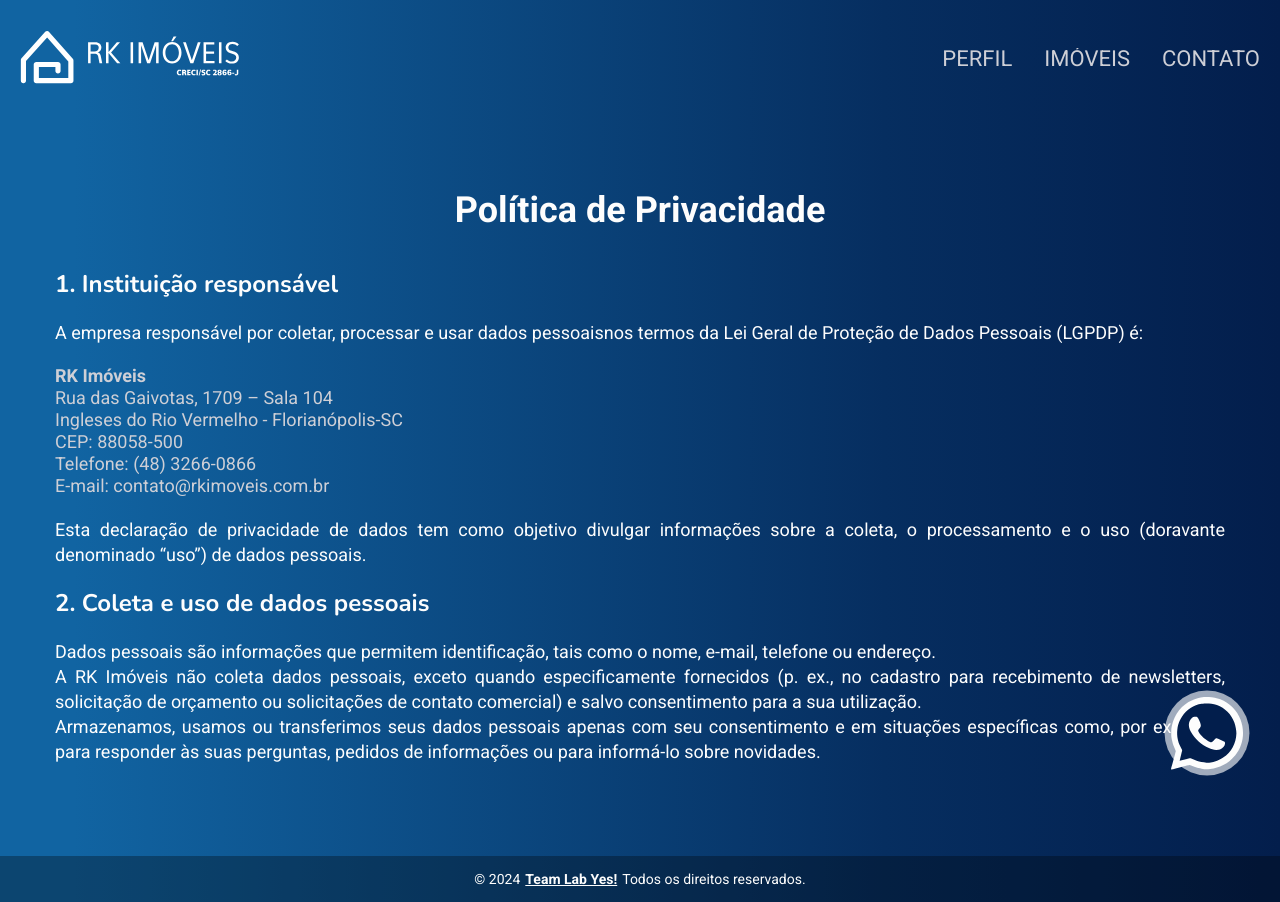
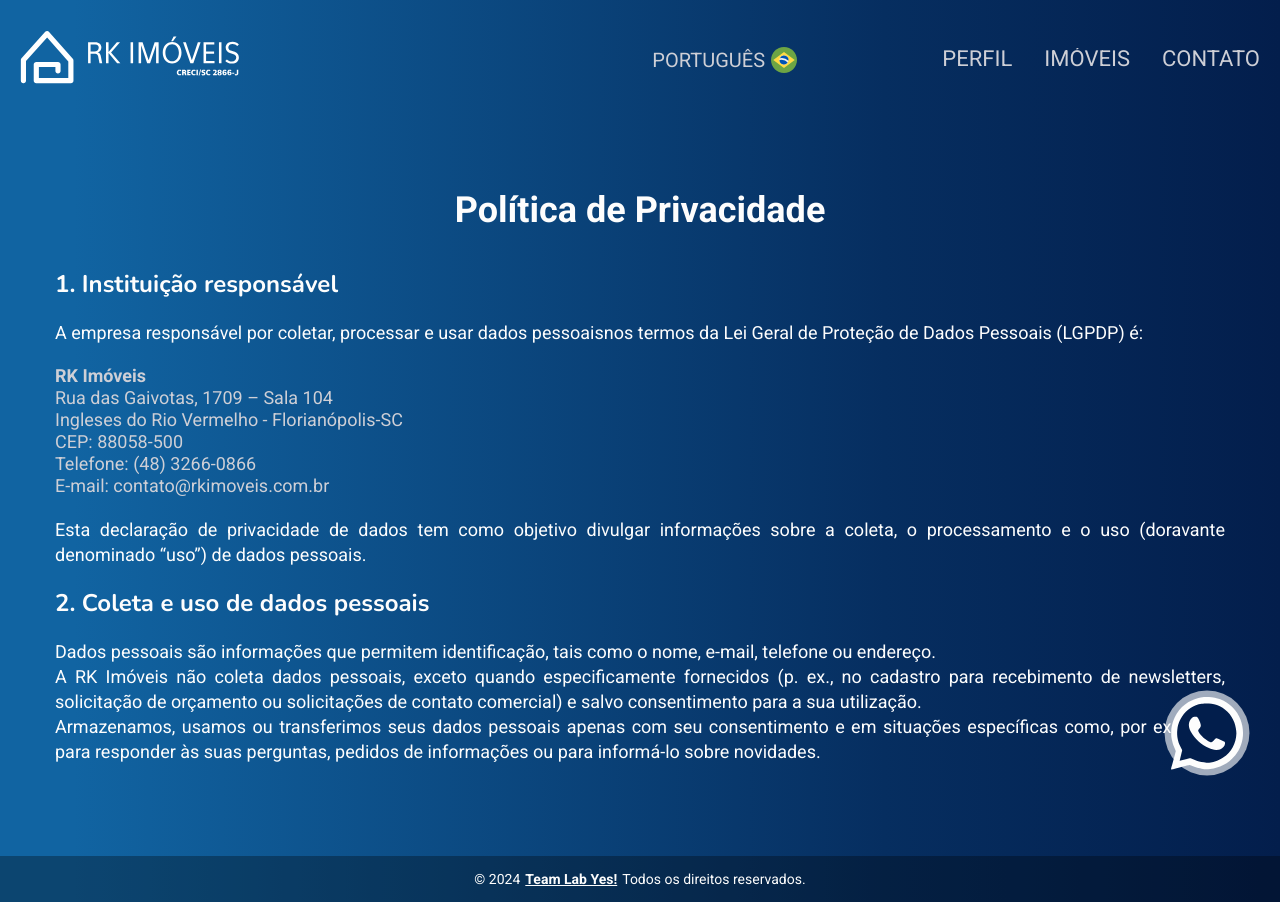
Before and after one commit to labyes24/RK-LP-VERA-MELENDEZ, a React (Vite) app: page /privatePolicy in a window 1280 px wide. Built offline with nearby package versions, Linux system fonts and the light colour scheme; what google-libphonenumber, react-international-phone would draw is missing.

Commit message:
feat/RLT-41: create LangButton selector for i18n

```diff
--- a/src/presentation/components/Header/index.jsx
+++ b/src/presentation/components/Header/index.jsx
@@ -1,12 +1,11 @@
-import { Container, Logo, Links, LinkWrapper } from './styles'
-
+import { useState } from 'react'
+import { NavLink } from 'react-router-dom'
 import { useTranslation } from 'react-i18next'
 
-import { useState } from 'react'
+import { Hamburger } from './Hamburger'
+import { LangButton } from '../LangButton'
 
-import { NavLink } from 'react-router-dom'
-import { Hamburger } from './Hamburger'
-
+import { Container, Logo, Links, LinkWrapper } from './styles'
 import logoRKI from '../../assets/logoRKI.svg'
 
 const routes = [
@@ -31,9 +30,13 @@ export function Header({ paths = routes }) {
 
   return (
     <Container $opened={openMenuHambuger}>
-      <Logo to={paths[0].route}>
-        <img src={logoRKI} alt="Logo da RK Imóveis" />
-      </Logo>
+      <div className="logo-lang-wrapper">
+        <Logo to={paths[0].route}>
+          <img src={logoRKI} alt="Logo da RK Imóveis" />
+        </Logo>
+
+        <LangButton />
+      </div>
 
       <Hamburger
         $opened={openMenuHambuger}
--- a/src/presentation/components/Header/styles.js
+++ b/src/presentation/components/Header/styles.js
@@ -46,6 +46,21 @@ export const Container = styled.div`
       display: none;
       background-color: transparent;
       backdrop-filter: blur(0);
+    }
+  }
+
+  > .logo-lang-wrapper {
+    width: 65%;
+    display: flex;
+    flex-direction: row;
+    align-items: center;
+    justify-content: space-between;
+    padding-right: 0.5rem;
+
+    gap: 1rem;
+
+    @media screen and (max-width: 425px) {
+      width: fit-content;
     }
   }
 `
--- /dev/null
+++ b/src/presentation/components/LangButton/index.jsx
@@ -0,0 +1,67 @@
+import { useState } from 'react'
+import { useTranslation } from 'react-i18next'
+
+import { LangButtonContainer, LangSelector } from './styles'
+
+import BrasilFlag from '../../assets/brazil-flag.svg'
+import ArgentinaFlag from '../../assets/argentina-flag.svg'
+
+/**
+ * Renders the language button component with language selector options for i18n.
+ * @return {JSX.Element} The rendered language button component.
+ */
+export function LangButton() {
+  const [isMenuOpen, setMenuOpen] = useState(false)
+  const { i18n } = useTranslation()
+
+  const availableLanguages = {
+    es: {
+      nativeName: 'Español',
+      flag: ArgentinaFlag,
+    },
+    pt: {
+      nativeName: 'Português',
+      flag: BrasilFlag,
+    },
+  }
+
+  const [selectedLang, setSelectedLang] = useState(
+    availableLanguages[i18n.language],
+  )
+
+  const selectableLanguagesKeys = Object.keys(availableLanguages).filter(
+    key => key !== i18n.language,
+  )
+
+  function handleChangeLang(lang) {
+    i18n.changeLanguage(lang)
+    setSelectedLang(availableLanguages[lang])
+    setMenuOpen(false)
+  }
+
+  function toggleSelector() {
+    setMenuOpen(!isMenuOpen)
+  }
+
+  return (
+    <LangButtonContainer $isOpen={isMenuOpen}>
+      <button onClick={toggleSelector} type="button">
+        <span>{selectedLang.nativeName}</span>
+        <img src={selectedLang.flag} alt="language flag" />
+      </button>
+
+      <LangSelector $visible={isMenuOpen}>
+        {selectableLanguagesKeys.map(lang => (
+          <button
+            key={lang}
+            type="button"
+            onClick={() => handleChangeLang(lang)}
+          >
+            <span>{availableLanguages[lang].nativeName}</span>
+            <img src={availableLanguages[lang].flag} alt="language flag" />
+          </button>
+        ))}
+      </LangSelector>
+    </LangButtonContainer>
+  )
+}
--- /dev/null
+++ b/src/presentation/components/LangButton/styles.js
@@ -0,0 +1,126 @@
+import styled from 'styled-components'
+
+export const LangButtonContainer = styled.div`
+  position: relative;
+
+  > button {
+    display: flex;
+    align-items: center;
+    justify-content: left;
+    gap: 0.6rem;
+
+    outline: 0;
+    border: none;
+    border-radius: 8px;
+    background-color: ${({ $isOpen, theme }) =>
+      $isOpen ? theme.COLORS['blue-sky-500'] : 'transparent'};
+
+    padding: 1.2rem 2.4rem;
+    color: ${({ theme }) => theme.COLORS['zinc-100']};
+    font-size: 2rem;
+    font-family: ${({ theme }) => theme.FONTS.Primary};
+    text-transform: uppercase;
+    transition:
+      background-color 0.3s ease,
+      color 0.3s ease;
+
+    > span {
+      display: flex;
+      align-items: center;
+      justify-content: left;
+      max-width: 15rem;
+      text-align: left;
+
+      white-space: nowrap;
+      overflow: hidden;
+      text-overflow: ellipsis;
+    }
+
+    &:hover,
+    &:focus-visible {
+      color: ${({ theme }) => theme.COLORS.white};
+      background-color: ${({ theme }) => theme.COLORS['blue-sky-500']};
+    }
+
+    &:hover {
+      cursor: pointer;
+    }
+  }
+
+  @media screen and (max-width: 750px) {
+    > button {
+      > span {
+        display: none;
+      }
+      > img {
+        width: 2.4rem;
+        height: 2.4rem;
+      }
+    }
+  }
+`
+
+export const LangSelector = styled.div`
+  display: ${({ $visible }) => ($visible ? 'flex' : 'none')};
+
+  position: absolute;
+  top: 110%;
+  right: 0;
+  z-index: 2;
+  overflow: hidden;
+
+  max-width: 20rem;
+  flex-direction: column;
+  align-items: start;
+  justify-content: center;
+  gap: 0.8rem;
+  padding: 1rem;
+  background-color: ${({ theme }) => theme.COLORS.white};
+  border-radius: 8px;
+  box-shadow: 2px 2px 2px 1px rgba(0, 0, 0, 0.4);
+
+  transition: opacity 0.6s ease;
+  animation: apear 250ms ease-in;
+
+  @keyframes apear {
+    0% {
+      opacity: 0;
+      transform: translateY(-1rem);
+    }
+  }
+
+  > button {
+    display: flex;
+    flex-direction: row;
+    align-items: center;
+    gap: 0.8rem;
+    background-color: transparent;
+    outline: 0;
+    border: none;
+    border-radius: 2px;
+    padding: 0.4rem 0.8rem;
+    width: 100%;
+    text-align: left;
+    font-size: 1.8rem;
+    font-weight: bold;
+    color: ${({ theme }) => theme.COLORS['blue-sky-700']};
+    font-family: ${({ theme }) => theme.FONTS.Primary};
+    text-transform: uppercase;
+
+    &:focus-visible,
+    &:hover {
+      cursor: pointer;
+      box-shadow: 0 0 0 1px ${({ theme }) => theme.COLORS['zinc-50']};
+      background-color: ${({ theme }) => theme.COLORS['zinc-50']};
+    }
+
+    > span {
+      display: flex;
+      align-items: center;
+      width: 100%;
+      overflow: hidden;
+      white-space: nowrap;
+      text-overflow: ellipsis;
+    }
+  }
+`
```
Also changed, not shown: src/presentation/assets/argentina-flag.svg (added), src/presentation/assets/brazil-flag.svg (added).
